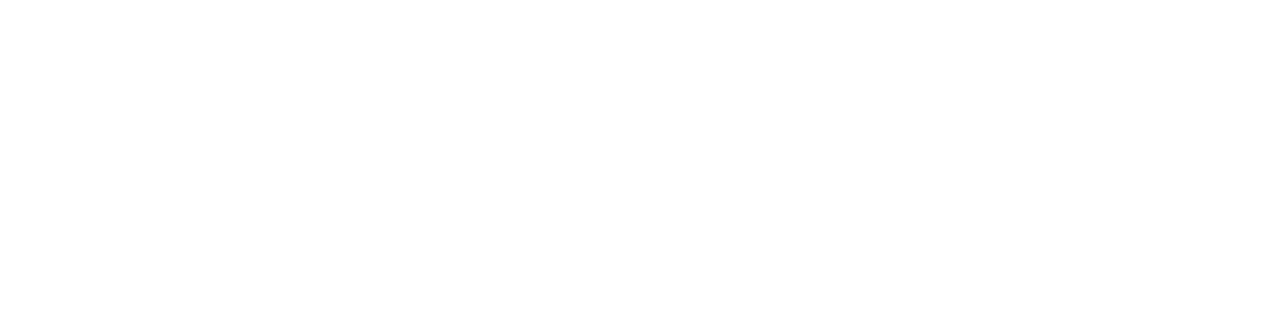
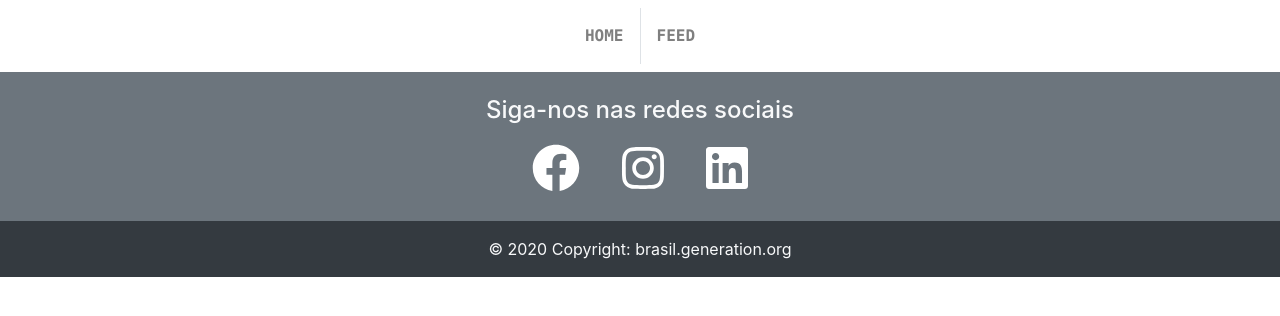
Before and after one commit to thiagoagduarte/Aplicacao-SPA-Angular, an Angular app in the folder Projeto-SPA-Angular/: page / in a window 1280 px wide. Shown: the top 316 px of the page. Built offline with nearby package versions, Linux system fonts and the light colour scheme.

Commit message:
Implementação NavBar e Footer

```diff
--- a/Projeto-SPA-Angular/angular.json
+++ b/Projeto-SPA-Angular/angular.json
@@ -24,9 +24,14 @@
               "src/assets"
             ],
             "styles": [
-              "src/styles.css"
+              "src/styles.css",
+              "./node_modules/bootstrap/dist/css/bootstrap.min.css"
             ],
-            "scripts": []
+            "scripts": [
+              "./node_modules/jquery/dist/jquery.js",
+              "./node_modules/bootstrap/dist/js/bootstrap.js",
+              "./node_modules/popper.js/dist/umd/popper.min.js"
+            ]
           },
           "configurations": {
             "production": {
--- a/Projeto-SPA-Angular/src/app/app.component.html
+++ b/Projeto-SPA-Angular/src/app/app.component.html
@@ -0,0 +1,3 @@
+<app-navbar></app-navbar>
+
+<app-footer></app-footer>
--- a/Projeto-SPA-Angular/src/app/app.module.ts
+++ b/Projeto-SPA-Angular/src/app/app.module.ts
@@ -7,6 +7,7 @@ import { HomeComponent } from './home/home.component';
 import { ContatoComponent } from './contato/contato.component';
 import { NavbarComponent } from './navbar/navbar.component';
 import { FooterComponent } from './footer/footer.component';
+import { FontAwesomeModule } from '@fortawesome/angular-fontawesome';
 
 @NgModule({
   declarations: [
@@ -18,7 +19,8 @@ import { FooterComponent } from './footer/footer.component';
   ],
   imports: [
     BrowserModule,
-    AppRoutingModule
+    AppRoutingModule,
+    FontAwesomeModule
   ],
   providers: [],
   bootstrap: [AppComponent]
--- a/Projeto-SPA-Angular/src/app/footer/footer.component.css
+++ b/Projeto-SPA-Angular/src/app/footer/footer.component.css
@@ -0,0 +1,30 @@
+/* footer social icons */
+
+ul.social-network {
+    list-style: none;
+    display: inline;
+
+    padding: 0;
+  }
+
+  ul.social-network li {
+    display: inline;
+    margin: 0;
+    padding: 5px;
+  }
+
+ .faFacebook, .faLinkedin, .faInstagram{
+      color: white;
+  }
+
+ .faFacebook:hover{
+    color: #3b5998;
+ }
+
+ .faLinkedin:hover{
+  color: #0072b1;
+ }
+
+ .faInstagram:hover{
+  color: #C13584;
+ }
--- a/Projeto-SPA-Angular/src/app/footer/footer.component.html
+++ b/Projeto-SPA-Angular/src/app/footer/footer.component.html
@@ -1 +1,46 @@
-<p>footer works!</p>
+<!-- Footer -->
+<footer class="page-footer font-small bg-secondary pt-4">
+
+    <!-- Footer Elements -->
+    <div class="container">
+
+        <!-- Call to action -->
+        <div class="row">
+            <div class="col-md-12 d-flex justify-content-center">
+                <h4 class="text-light">Siga-nos nas redes sociais</h4>
+            </div>
+        </div>
+
+        <div class="row">
+            <div class="col-md-12 d-flex justify-content-center">
+
+                <ul class="social-network">
+                    <li><a href="#" class="icoFacebook" title="Facebook">
+
+                            <fa-icon [icon]="faFacebook" class="faFacebook fa-3x p-3"></fa-icon>
+
+                        </a></li>
+                    <li><a href="#" class="icoInstagram" title="Instagram">
+                            <fa-icon [icon]="faInstagram" class="faInstagram fa-3x p-3"></fa-icon>
+                        </a></li>
+                    <li><a href="#" class="icoLinkedin" title="Linkedin">
+                            <fa-icon [icon]="faLinkedin" class="faLinkedin fa-3x p-3"></fa-icon>
+                        </a></li>
+                </ul>
+            </div>
+        </div>
+
+        <!-- Call to action -->
+
+    </div>
+    <!-- Footer Elements -->
+
+    <!-- Copyright -->
+    <div class="footer-copyright bg-dark text-center py-3 ">
+        <span class="text-light"> © 2020 Copyright: </span>
+        <a class="text-light" href="https://brasil.generation.org">brasil.generation.org</a>
+    </div>
+    <!-- Copyright -->
+
+</footer>
+<!-- Footer -->
--- a/Projeto-SPA-Angular/src/app/footer/footer.component.ts
+++ b/Projeto-SPA-Angular/src/app/footer/footer.component.ts
@@ -1,4 +1,7 @@
 import { Component, OnInit } from '@angular/core';
+import { faInstagram } from '@fortawesome/free-brands-svg-icons'
+import { faFacebook } from '@fortawesome/free-brands-svg-icons'
+import { faLinkedin } from '@fortawesome/free-brands-svg-icons'
 
 @Component({
   selector: 'app-footer',
@@ -7,6 +10,10 @@ import { Component, OnInit } from '@angular/core';
 })
 export class FooterComponent implements OnInit {
 
+  faInstagram = faInstagram
+  faFacebook = faFacebook
+  faLinkedin = faLinkedin
+
   constructor() { }
 
   ngOnInit(): void {
--- a/Projeto-SPA-Angular/src/app/navbar/navbar.component.html
+++ b/Projeto-SPA-Angular/src/app/navbar/navbar.component.html
@@ -1 +1,35 @@
-<p>navbar works!</p>
+<div class="container-fluid w-100 d-flex justify-content-center">
+
+    <nav class="navbar navbar-expand-lg navbar-light bg-white ">
+
+
+        <!--Botão para resposividade-->
+
+        <button class="navbar-toggler" type="button" data-toggle="collapse" data-target="#conteudoNavbarSuportado"
+            aria-controls="conteudoNavbarSuportado" aria-expanded="false" aria-label="Alterna navegação">
+            <span class="navbar-toggler-icon"></span>
+        </button>
+
+        <!--/Botão para resposividade-->
+
+        <div class="collapse navbar-collapse " id="conteudoNavbarSuportado">
+
+            <ul class="navbar-nav ">
+
+                <li class="nav-item ">
+                    <a class="nav-link texto p-3 border-right text-uppercase text-monospace font-weight-bold"
+                        routerLink='/home'> Home<span class="sr-only">(página atual)</span></a>
+                </li>
+
+                <li class="nav-item ">
+                    <a class="nav-link texto p-3 text-uppercase text-monospace font-weight-bold"
+                        routerLink='/feed'>Feed</a>
+                </li>
+
+            </ul>
+
+
+
+        </div>
+    </nav>
+</div>
```
Also changed, not shown: Projeto-SPA-Angular/package.json (+8 -0 lines), 1 other file (tests, documents, lock files or other folders).
